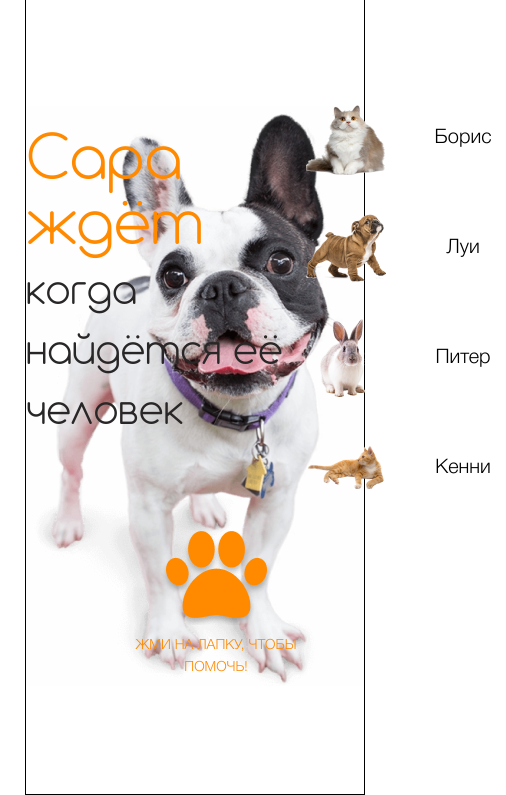
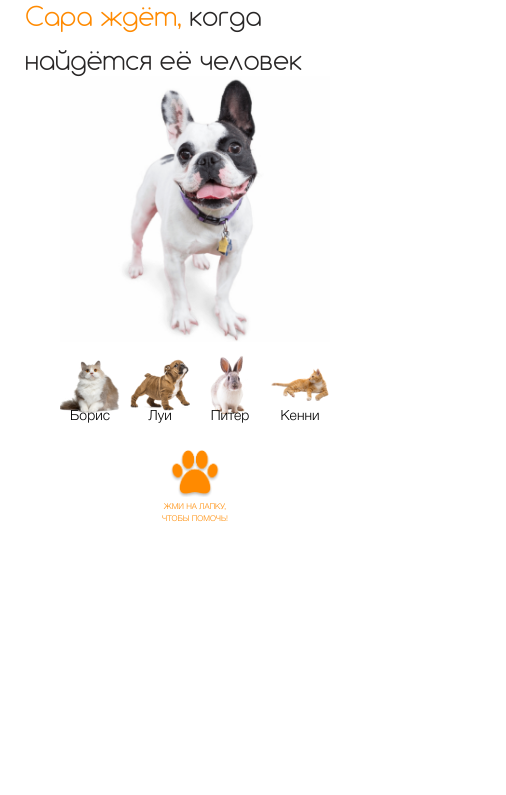
Before and after one commit to AlexandrZagumennov/friendlyhouse, a website: page src/index.html in a window 390 px wide. Shown: the part 66-861 px from the top of the page, 506 px wide, since content can reach past the window. Drawn offline with nearby package versions, Linux system fonts and the light colour scheme; files that its build step writes are made by us from their sources; a web font is replaced by a local one.

Commit message:
Секция HERO: сделан адаптив под все разрешения

```diff
--- a/src/index.html
+++ b/src/index.html
@@ -59,15 +59,18 @@
 		<section class="hero">
 			<div class="container">
 				<div class="hero__wrapper">
-					<div class="hero__col-left">
+					<div class="hero__slogan-wrapper">
 						<h2 class="hero__slogan">
-							<span class="hero__slogan-name">Сара ждёт,</span> <br>
+							<span class="hero__slogan-name">Сара ждёт,</span>
 							<span class="hero__slogan-description">когда найдётся её человек</span>
 						</h2>
+					</div>
+
+					<div class="hero__btn-wrapper">
 						<button class="hero__modal-button">Жми на лапку, чтобы помочь!</button>
 					</div>
 
-					<div class="hero__col-right">
+					<div class="hero__list-wrapper">
 						<ul class="hero__list">
 							<li class="hero__item hero__active-tab"><button class="hero__btn hero__btn_sara">Сара</button></li>
 							<li class="hero__item"><button class="hero__btn hero__btn_boris">Борис</button></li>
--- a/src/js/index.js
+++ b/src/js/index.js
@@ -29,7 +29,7 @@ const heroList = document.querySelector('.hero__list');
 const tabsOptions = [
 	{
 		name: 'Сара',
-		sloganName: 'Сара ждёт',
+		sloganName: 'Сара ждёт,',
 		sloganDescription: 'когда найдётся её человек',
 		image: '../img/hero/dog-sara-big.png'
 	},
--- a/src/scss/_hero.scss
+++ b/src/scss/_hero.scss
@@ -3,26 +3,40 @@
 }
 
 .hero__wrapper {
-	@extend %flex;
 	min-height: 580px;
 	@include bg-full ('../img/hero/dog-sara-big.png');
 	background-size: 580px 580px;
 
-
-	border: 1px solid black;
+	display: grid;
+	justify-content: space-between;
+	grid-template-columns: 480px 300px;
+	grid-template-rows: 400px 180px;
 }
 
-.hero__col-left {
-	padding: 135px 0 115px 0;
-	max-width: 480px;
+.hero__slogan-wrapper {
+	grid-column: 1 / 1;
+	grid-row: 1 / 1;
+	padding: 137px 0 81px 0;
 }
+
+.hero__btn-wrapper {
+	grid-column: 1 / 1;
+	grid-row: 2 / 3;
+	padding: 0  0 25px 100px;
+}
+
+.hero__list-wrapper {
+	grid-column: 2 / 3;
+	grid-row: 1 / 3;
+	padding: 100px 0 70px 0;
+}
+
 
 .hero__slogan {
 	font-family: Comfortaa;
 	font-weight: 300;
 	font-size: 40px;
 	line-height: 60px;
-	margin-bottom: 81px;
 }
 
 .hero__slogan-name {
@@ -42,7 +56,7 @@
 	border:none;
 	outline: none;
 	padding-top: 111px;
-	margin-left: 100px;
+	margin: 0;
 	@include bg-full('../img/hero/paw-1.png');
 	background-size: 111px 101px;
 	background-position: top center;
@@ -54,25 +68,14 @@
 	}
 }
 
-
-.hero__col-right {
-	width: 300px;
-	padding: 100px 0 70px 0;
-}
-
 .hero__list {
 	display: flex;
 	flex-direction: column;
 	gap: 30px;
 }
 
-.hero__item {
-
-}
-
 .hero__btn {
 	display: block;
-	width: 200px;
 	height: 80px;
 	padding-left: 120px;
 	background-color: transparent;
@@ -113,4 +116,163 @@
 
 .hero__active-tab {
 	display: none;
+	width: 0;
+	height: 0;
 }
+
+@media (max-width: 1200px) {
+	.hero__wrapper {
+		min-height: 450px;
+		background-size: 416px 416px;
+		grid-template-columns: 300px 200px;
+		grid-template-rows: 263px 166px;
+	}
+
+	.hero__slogan-wrapper {
+		padding: 69px 0 56px 0;
+	}
+
+	.hero__btn-wrapper {
+		padding: 0  0 60px 53px;
+	}
+
+	.hero__list-wrapper {
+		padding: 32px 0 38px 21px;
+	}
+
+	.hero__slogan {
+		font-size: 30px;
+		line-height: 44px;
+	}
+
+	.hero__slogan-name {
+		font-size: 44px;
+		line-height: 54px;
+	}
+
+	.hero__modal-button {
+		width: 148px;
+		height: 126px;
+		font-size: 12px;
+		line-height: 18px;
+		padding: 90px 0 0 0;
+		background-size: 83px 80px;
+	}
+
+	.hero__list {
+		gap: 20px;
+	}
+
+	.hero__btn {
+		padding-left: 99px;
+	}
+}
+
+@media (max-width: 1000px)  {
+	.hero__wrapper {
+		min-height: 498px;
+		background-size: 420px 416px;
+		grid-template-columns: 148px 140px;
+		grid-template-rows: 51px 447px;
+	}
+
+	.hero__slogan-wrapper {
+		grid-column: 1 / 3;
+		grid-row: 1 / 1;
+		padding: 0;
+	}
+
+	.hero__btn-wrapper {
+		grid-column: 1 / 1;
+		grid-row: 2 / 3;
+		padding: 150px 0 171px 0;
+	}
+
+	.hero__list-wrapper{
+		grid-column: 2 / 3;
+		grid-row: 2 / 3;
+		padding: 90px 0 72px 0;
+	}
+
+	.hero__slogan {
+		font-size: 24px;
+		line-height: 30px;
+	}
+
+	.hero__slogan-name {
+		font-size: 40px;
+		line-height: 44px;
+	}
+
+	.hero__list {
+		gap: 15px;
+	}
+
+	.hero__btn {
+		height: 60px;
+		padding-left: 80px;
+		background-size: 60px 60px;
+	}
+}
+
+@media (max-width: 700px) {
+	.hero__wrapper {
+		min-height: 533px;
+		background-size: 270px 266px;
+		background-position: center 79px;
+		grid-template-columns: 100%;
+		grid-template-rows: 345px 105px 78px;
+	}
+
+	.hero__slogan-wrapper {
+		grid-column: 1 / 1;
+		grid-row: 1 / 2;
+	}
+
+	.hero__btn-wrapper  {
+		grid-column: 1 / 1;
+		grid-row: 3 / 4;
+		padding:0;
+	}
+
+	.hero__list-wrapper {
+		max-width: 270px;
+		margin: 0 auto;
+		grid-column: 1 / 1;
+		grid-row: 2 / 3;
+		padding: 0;
+	}
+
+	.hero__list {
+		display: flex;
+		flex-direction: row;
+		gap: 10px;
+	}
+
+	.hero__btn {
+		width: 60px;
+		height: 85px;
+		background-size: 60px 60px;
+		padding: 65px 0 0 0;
+		gap: 10px;
+		font-size: 14px;
+		line-height: 20px;
+	}
+
+	.hero__slogan ,
+	.hero__slogan-name {
+		font-size: 26px;
+		line-height: 44px;
+	}
+
+	.hero__modal-button {
+		width: 84px;
+		height: 78px;
+		margin: 0 auto;
+		font-size: 8px;
+		line-height: 12px;
+		padding-top: 54px;
+		background-size: 50px 50px;
+	}
+
+}
```
Also changed, not shown: dist/css/hero.css (deleted), dist/css/index.css, dist/img/header/menu-click.svg (deleted), dist/img/header/menu-hover.svg (deleted), dist/img/header/menu.svg (deleted), dist/index.html, dist/js/index.js.
